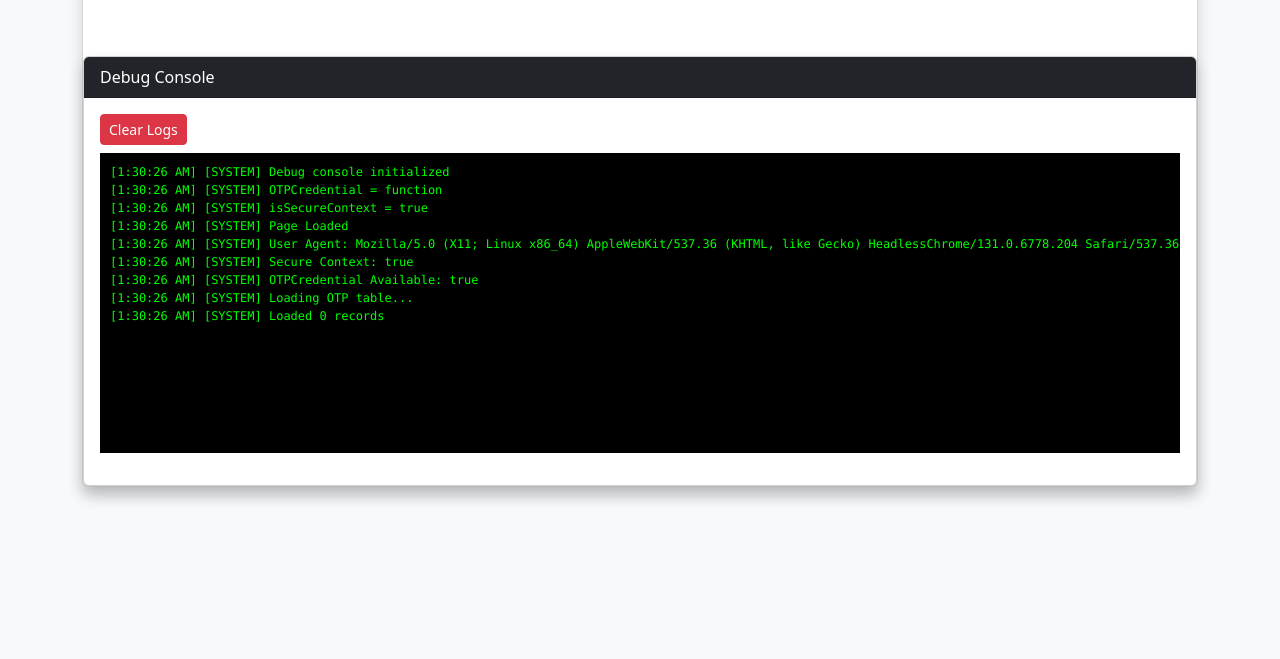
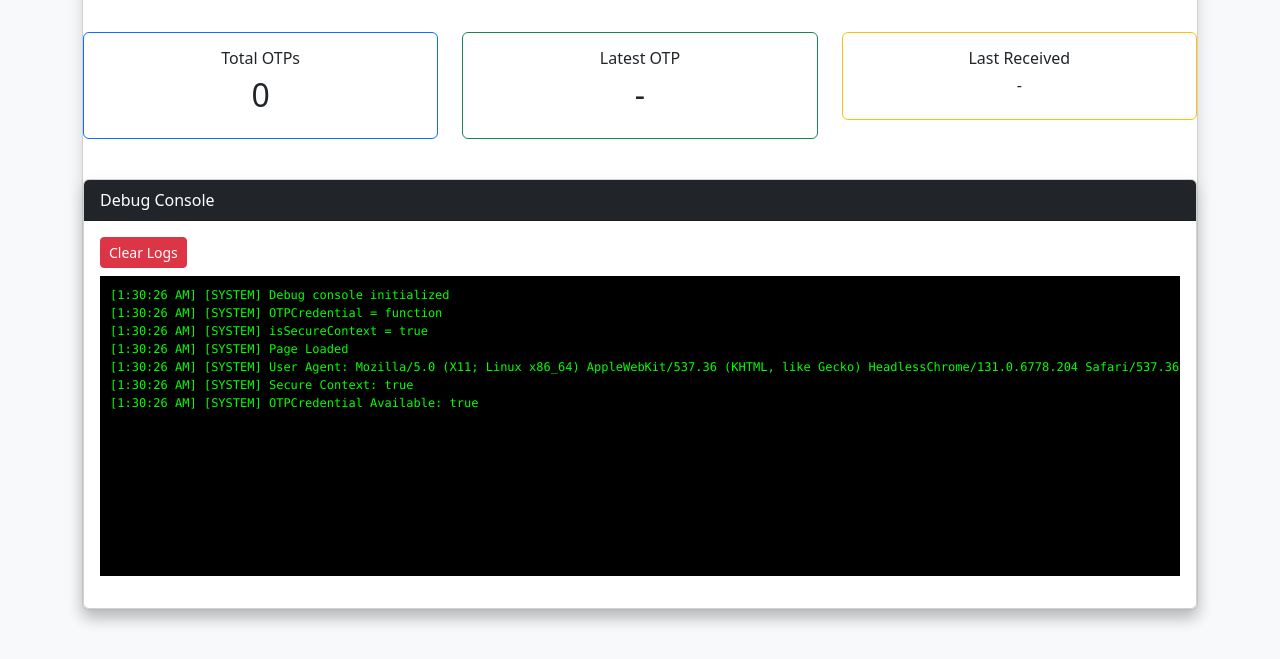
Before and after one commit to 7b809/web_top, a FastAPI app: page / in a window 1280 px wide. Shown: the part 141-800 px from the top of the page. Run offline with FastAPI, Linux system fonts and the light colour scheme; data that the repository does not hold is empty.

Commit message:
Auto update

```diff
--- a/static/js/otp.js
+++ b/static/js/otp.js
@@ -1,3 +1,7 @@
+
+let previousCount = 0;
+let previousLatestOtp = null;
+
 // =====================================================
 // DEBUG LOGGER
 // =====================================================
@@ -162,7 +166,12 @@ async function startOTP() {
 
         addLog(
             "SUCCESS",
-            "OTP Received: " + content.code
+            `OTP Received -> ${content.code}`
+        );
+
+        addLog(
+            "INFO",
+            `Received Time -> ${new Date().toLocaleString()}`
         );
 
         document.title =
@@ -213,16 +222,9 @@ async function loadTable() {
 
     try {
 
-        addLog(
-            "SYSTEM",
-            "Loading OTP table..."
-        );
+        const response = await fetch("/api/otp");
 
-        const response =
-            await fetch("/api/otp");
-
-        const data =
-            await response.json();
+        const data = await response.json();
 
         let html = "";
 
@@ -249,10 +251,66 @@ async function loadTable() {
             "otpTable"
         ).innerHTML = html;
 
-        addLog(
-            "SYSTEM",
-            `Loaded ${data.length} records`
-        );
+        // =====================================
+        // Statistics
+        // =====================================
+
+        const totalCount = data.length;
+
+        document.getElementById(
+            "totalOtpCount"
+        ).innerText = totalCount;
+
+        if (data.length > 0) {
+
+            document.getElementById(
+                "latestOtp"
+            ).innerText = data[0].otp;
+
+            document.getElementById(
+                "latestTime"
+            ).innerText =
+                new Date(
+                    data[0].created_at
+                ).toLocaleString();
+
+            // Detect new OTP
+
+            if (
+                previousLatestOtp &&
+                previousLatestOtp !== data[0].otp
+            ) {
+
+                addLog(
+                    "SUCCESS",
+                    `New OTP Received: ${data[0].otp}`
+                );
+
+                addLog(
+                    "INFO",
+                    `Received At: ${new Date(
+                        data[0].created_at
+                    ).toLocaleString()}`
+                );
+            }
+
+            previousLatestOtp = data[0].otp;
+        }
+
+        // Detect count changes
+
+        if (
+            previousCount > 0 &&
+            totalCount > previousCount
+        ) {
+
+            addLog(
+                "INFO",
+                `Total OTP Records: ${totalCount}`
+            );
+        }
+
+        previousCount = totalCount;
 
     } catch (e) {
 
--- a/templates/index.html
+++ b/templates/index.html
@@ -37,6 +37,34 @@
           </table>
         </div>
 
+        <div class="row mb-3">
+          <div class="col-md-4">
+            <div class="card border-primary">
+              <div class="card-body text-center">
+                <h6>Total OTPs</h6>
+                <h2 id="totalOtpCount">0</h2>
+              </div>
+            </div>
+          </div>
+
+          <div class="col-md-4">
+            <div class="card border-success">
+              <div class="card-body text-center">
+                <h6>Latest OTP</h6>
+                <h2 id="latestOtp">-</h2>
+              </div>
+            </div>
+          </div>
+
+          <div class="col-md-4">
+            <div class="card border-warning">
+              <div class="card-body text-center">
+                <h6>Last Received</h6>
+                <h6 id="latestTime">-</h6>
+              </div>
+            </div>
+          </div>
+        </div>
         <div class="card mt-4 shadow">
           <div class="card-header bg-dark text-white">Debug Console</div>
 
```
